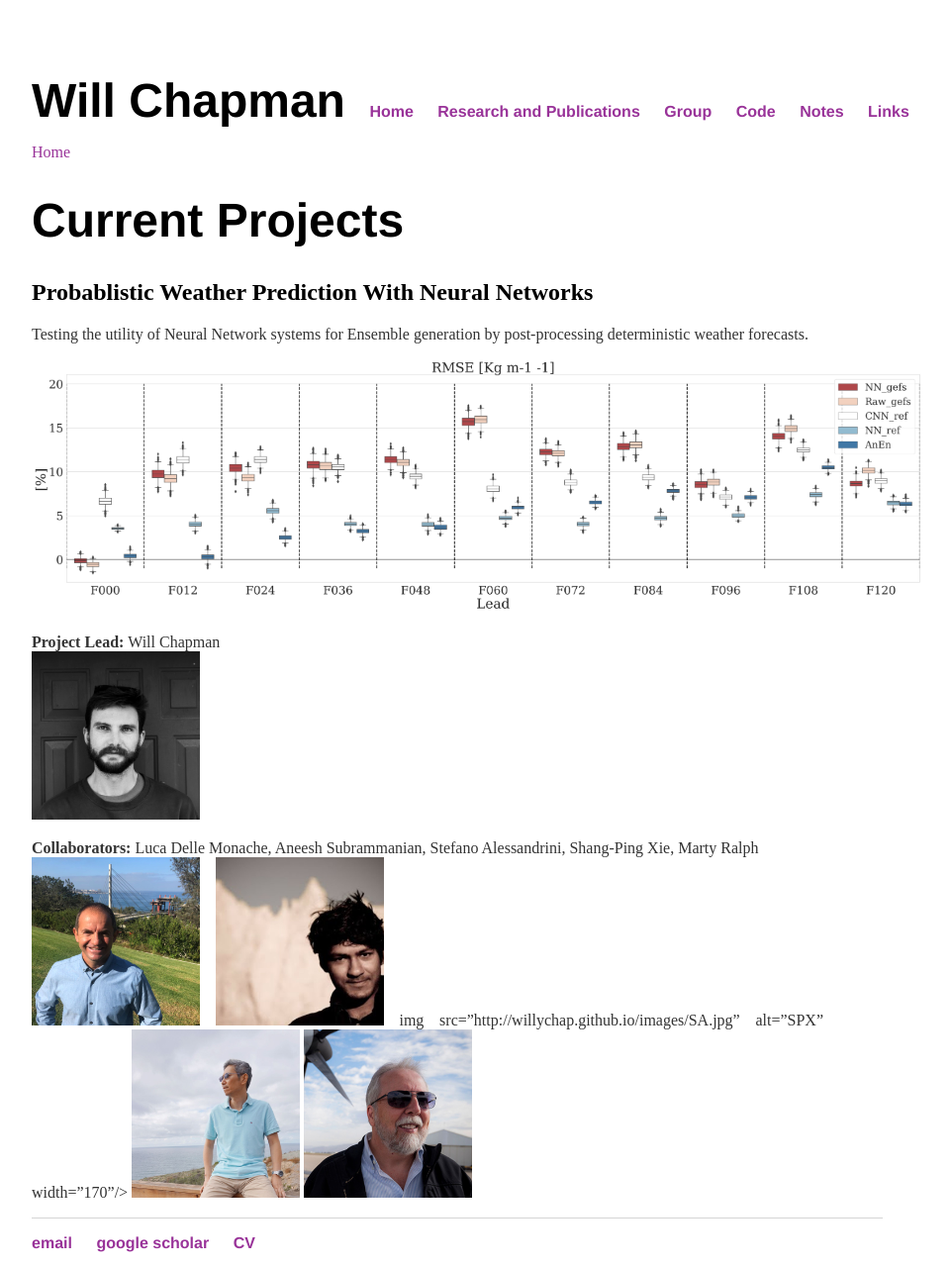
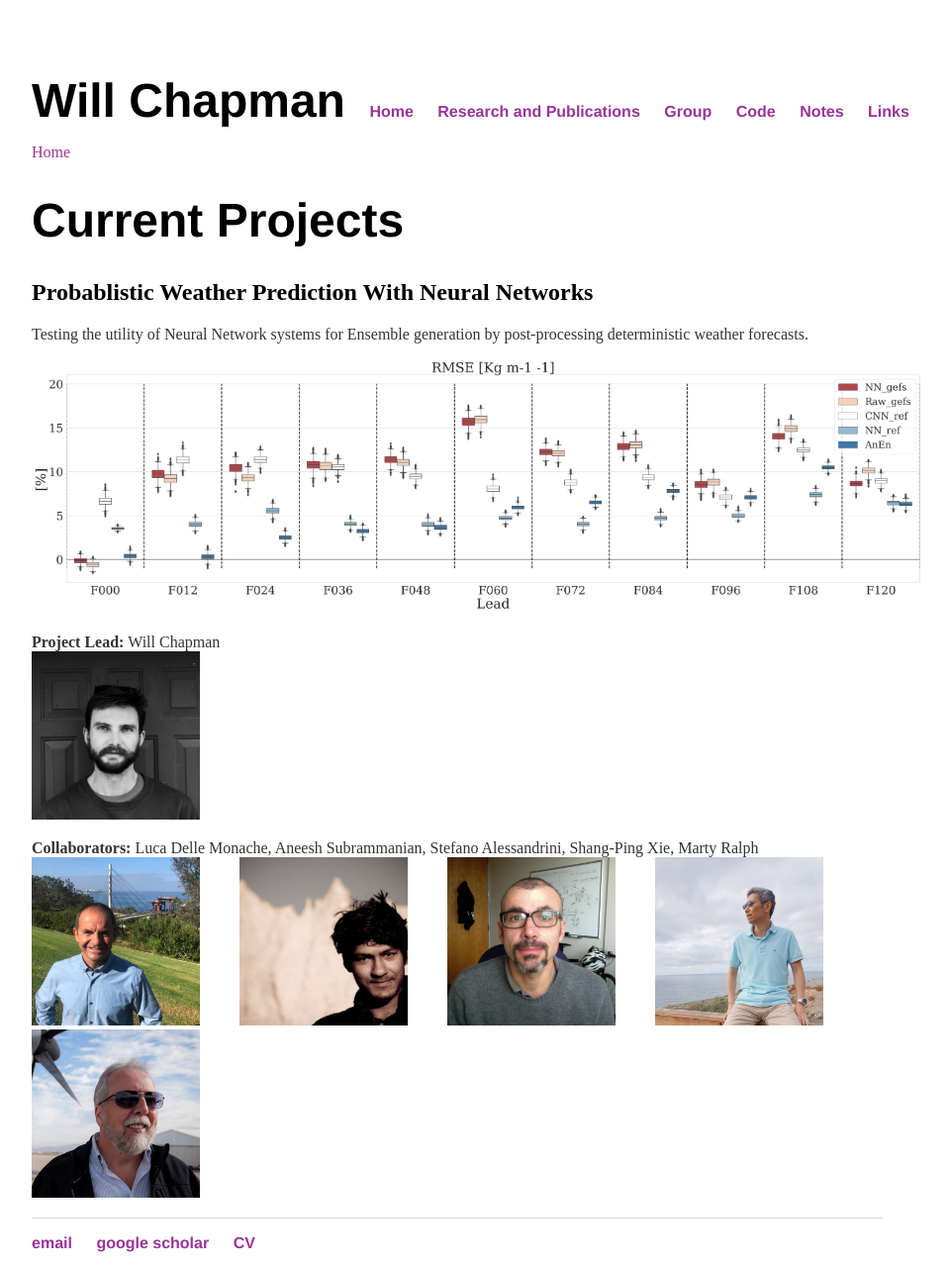
Before and after one commit to WillyChap/willychap_beta.github.io, a Jekyll site: the page built from research/projects.md, in a window 1280 px wide. Shown: the whole page at 99% size, without its empty margins (276-1237 px from the left). Built offline with Jekyll 4.4.1, drawn with Linux system fonts in a browser that asks for light colours; our own code applies the rules of GitHub Pages for plain Markdown files.

Commit message:
Update projects.md

```diff
--- a/research/projects.md
+++ b/research/projects.md
@@ -11,4 +11,4 @@
 <img src="http://willychap.github.io/images/william_chapman_square.jpg" alt="Me" width="170"/>
 
 **Collaborators:** Luca Delle Monache, Aneesh Subrammanian, Stefano Alessandrini, Shang-Ping Xie, Marty Ralph<br/>
-<img src="http://willychap.github.io/images/LDM.jpg" alt="LDM" width="170"/> <img src="http://willychap.github.io/images/ACS.jpg" alt="ACS" width="170"/> img src="http://willychap.github.io/images/SA.jpg" alt="SPX" width="170"/> <img src="http://willychap.github.io/images/SPX.jpg" alt="SPX" width="170"/> <img src="http://willychap.github.io/images/FMR.jpg" alt="FMR" width="170"/>
+<img src="http://willychap.github.io/images/LDM.jpg" alt="LDM" width="170"/> <img src="http://willychap.github.io/images/ACS.jpg" alt="ACS" width="170"/> <img src="http://willychap.github.io/images/SA.jpg" alt="SPX" width="170"/> <img src="http://willychap.github.io/images/SPX.jpg" alt="SPX" width="170"/> <img src="http://willychap.github.io/images/FMR.jpg" alt="FMR" width="170"/>
```
